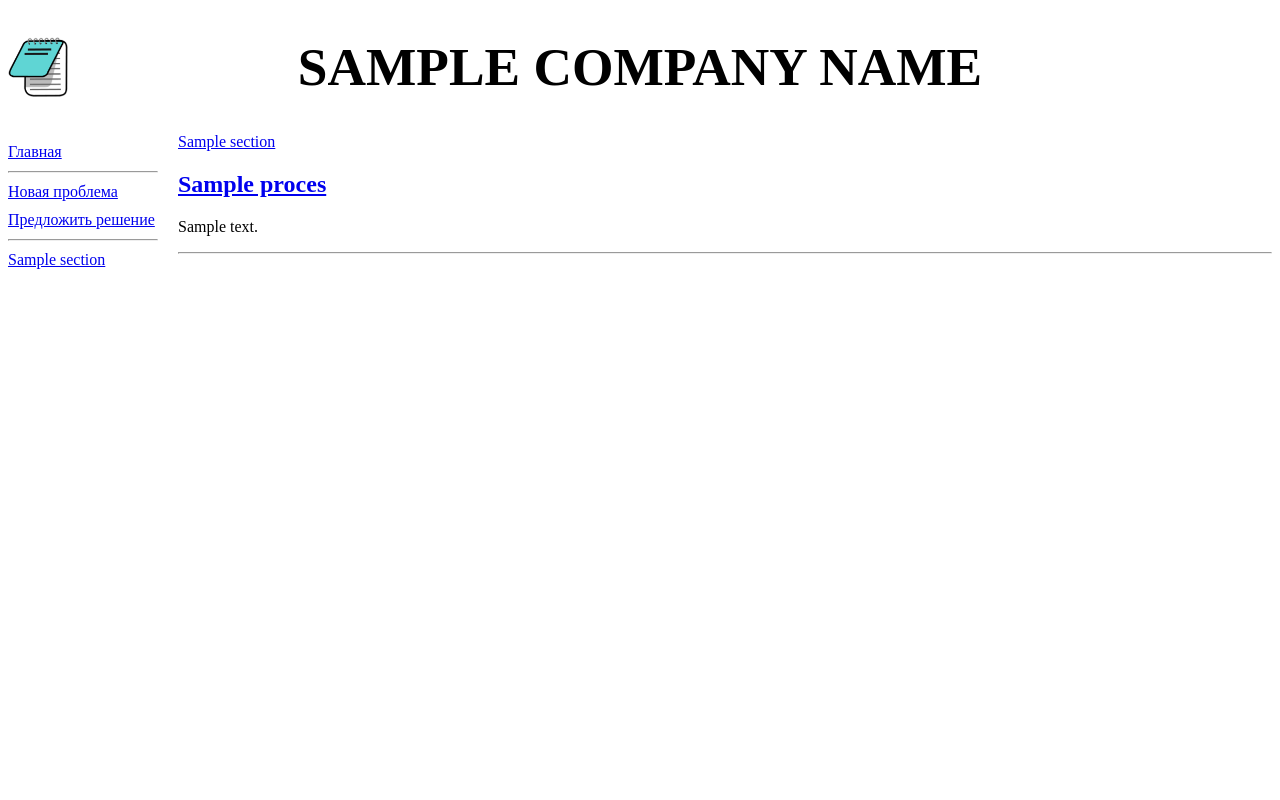
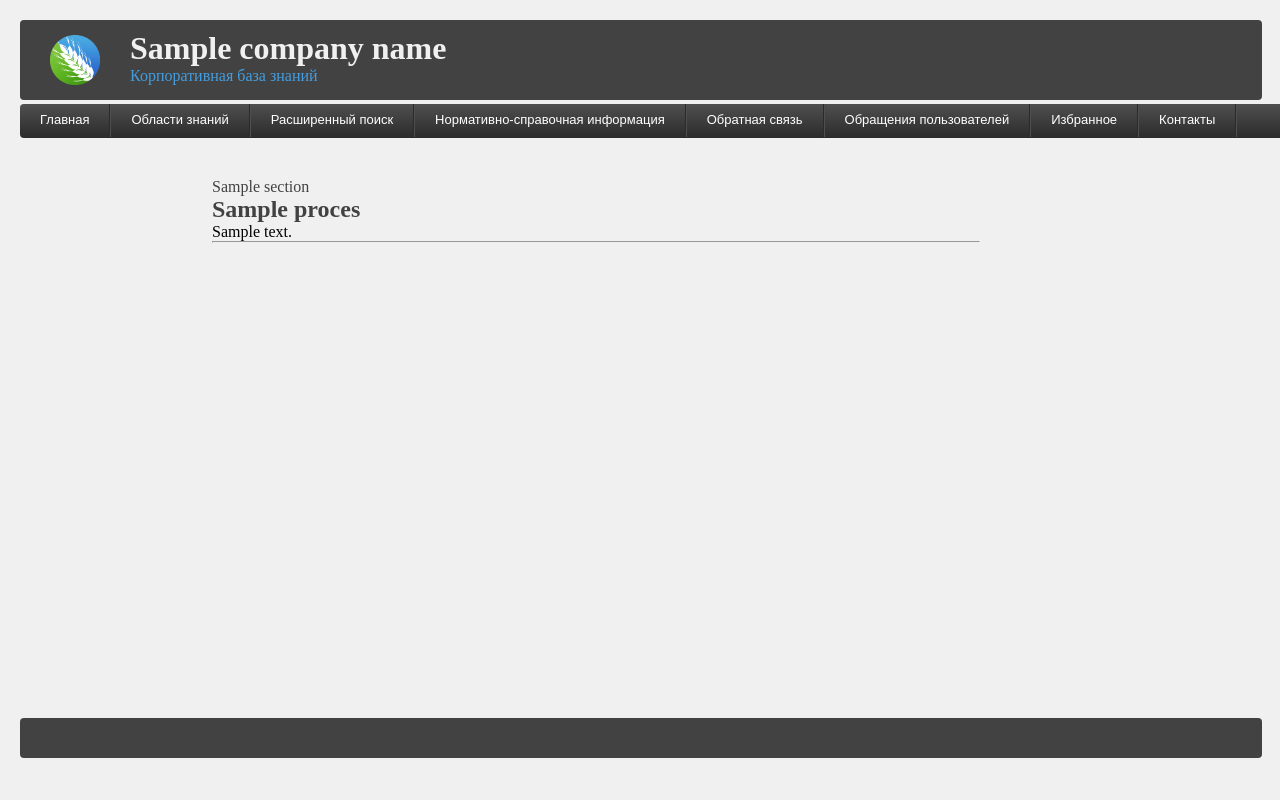
Before and after one commit to vsyaschenko/ThesisProject, a Django app: template knowledge_base/main_app/templates/main_app/index.html in a window 1280 px wide. Run offline with Django 3.2, Linux system fonts and the light colour scheme; the template is opened without the code that fills it: most values are stand-ins (such as "Sample title", 1, 10 or a date in 2020).

Commit message:
added site template

```diff
--- a/knowledge_base/main_app/static/main_app/style.css
+++ /dev/null
@@ -1,21 +0,0 @@
-header h1 {
-    font-size: 40pt;
-    text-transform: uppercase;
-    text-align: center;
-    background: url("logo.jpg") left / auto 100% no-repeat;
-}
-
-nav {
-    display: block;
-    width: 150px;
-    float: left;
-}
-
-nav a {
-    display: block;
-    margin: 10px 0px;
-}
-
-section {
-    margin-left: 170px;
-}
--- a/knowledge_base/temp_files/horisontal_menu/style.css
+++ b/knowledge_base/main_app/static/main_app/styles.css
@@ -1,6 +1,14 @@
-*{
+* {
 	margin: 0;
 	padding: 0;
+}
+a {
+	color: #424242;
+	text-decoration: none;
+}
+
+a:hover {
+	color: #449ddf
 }
 
 body {
@@ -11,10 +19,36 @@ body {
 div.header {
 	height: 80px;
 	width: 97vw;
+	min-width: 1000px;
 	margin-bottom: 4px;
 	background-color: #424242;
 	border-radius: 4px;
 }
+
+div.header .logo {
+	display: block;
+	float: left;
+	margin: 15px 30px;
+	text-decoration: none;
+}
+
+div.header img {
+	height: 50px;
+	width: 50px;
+}
+
+div.header .logo_text {
+	padding-top: 10px;
+}
+
+.logo_text h1 {
+	color: #f0f0f0;
+}
+
+.logo_text p {
+	color: #449ddf;
+}
+
 
 ul.menu {
 	margin: 0;
@@ -34,7 +68,7 @@ ul.menu {
 	-moz-border-radius: 4px;
 	width: 97vw;
 	height: 34px;
-	min-width: 1000px;
+	min-width: 1300px;
 }
 
 ul.menu li {
@@ -98,7 +132,7 @@ ul.menu li:hover ul li a {
 
 ul.menu li:hover ul li a:hover {
 	background-color: transparent;
-	color: #c1deff;
+	color: #449ddf;
 }
 
 ul.menu li:hover ul li:first-child a:hover {
@@ -110,9 +144,10 @@ ul.menu li:hover ul li:first-child a:hover {
 div.content {
 	/* background-color: #424242;  */
 	border-radius: 4px;
-	margin-top: 4px;
-	height: 75vh;
-	width: 97vw;
+	margin-top: 40px;
+	margin-left: 15vw;
+	height: 67vh;
+	width: 60vw;
 }
 
 div.footer {
--- a/knowledge_base/main_app/templates/layout/basic.html
+++ b/knowledge_base/main_app/templates/layout/basic.html
@@ -3,34 +3,58 @@
 <!DOCTYPE html>
 <html>
 	<head>
-        <link rel="stylesheet" type="text/css"
-        href="{% static 'main_app\style.css' %}">
-
-        <meta http-equiv="Content-Type"
-        content="text/html; charset=utf-8">
+        <link rel="stylesheet" type="text/css" href="{% static 'main_app\styles.css' %}">
+        <meta http-equiv="Content-Type" content="text/html; charset=utf-8">
         <title>
         {% block title %}Главная{% endblock %} - База знаний
         </title>
     </head>
 	<body>
-        <header>
+		<div class="header">
+			<a href="{% url 'index' %}" class="logo"><img src="{% static 'main_app\logo.png' %}"></a>
+			<div class="logo_text">
 				<h1>{{ company_name }}</h1>
-        </header>
-        <nav>
-            <a href="{% url 'index' %}">Главная</a>
-            <hr>
-            <a href="{% url 'add_problem' %}">Новая проблема</a>
-            <a href="{% url 'add_solution' %}">Предложить решение</a>
-            <hr>
+				<p>Корпоративная база знаний</p>
+			</div>
+		</div>
+		<ul class="menu">
+			<li><a href="{% url 'index' %}">Главная</a></li>
+			<li><a href="">Области знаний</a>
+				<ul>
                     {% for section in sections %}
-            <a href="{% url 'by_section' section.pk %}">
-            {{ section.name }}
-            </a>
+                    <li><a href="{% url 'by_section' section.pk %}">{{ section.name }}</a></li>
                     {% endfor %}
-        </nav>
+				</ul>
+			</li>
+			<li><a href="">Расширенный поиск</a></li>
+			<li><a href="">Нормативно-справочная информация</a>
+				<ul>
+					<li><a href="">Разделы и знания</a></li>
+					<li><a href="">Активы</a></li>
+				</ul>
+			</li>
+			<li><a href="">Обратная связь</a>
+				<ul>
+					<li><a href="">Мои обращения</a></li>
+					<li><a href="{% url 'add_problem' %}">Сообщить о новой проблеме</a></li>
+					<li><a href="{% url 'add_solution' %}">Предложить решение проблемы</a></li>
+					<li><a href="">Сообщить об ошибке в базе знаний</a></li>
+					<li><a href="">Задать вопрос</a></li>
+				</ul>
+			</li>
+			<li><a href="">Обращения пользователей</a></li>
+			<li><a href="">Избранное</a></li>
+			<li><a href="">Контакты</a></li>
+		</ul>
+		<div class="content">
             <section>
             {% block content %}
             {% endblock %}
             </section>
+		</div>
+		<div class="footer">
+
+        </div>
+
 	</body>
 </html>
--- a/knowledge_base/main_app/templates/main_app/create_problem.html
+++ b/knowledge_base/main_app/templates/main_app/create_problem.html
@@ -5,7 +5,7 @@
 {% endblock %}
 
 {% block content %}
-<h2>Добавление новой проблемы</h2>
+<h2>Опишите проблему</h2>
 <form method="post">
     {% csrf_token %}
     {{ form.as_p }}
--- a/knowledge_base/main_app/templates/main_app/create_solution.html
+++ b/knowledge_base/main_app/templates/main_app/create_solution.html
@@ -5,7 +5,7 @@
 {% endblock %}
 
 {% block content %}
-<h2>Добавление нового решения</h2>
+<h2>Опишите решение проблемы</h2>
 <form method="post">
     {% csrf_token %}
     {{ form.as_p }}
```
Also changed, not shown: knowledge_base/temp_files/horisontal_menu/index.html (deleted, +0 -49 lines), knowledge_base/db.sqlite3, knowledge_base/main_app/static/main_app/logo.jpg (deleted), knowledge_base/main_app/static/main_app/logo.png (added). Lines whose indentation alone changed are shown as unchanged.
